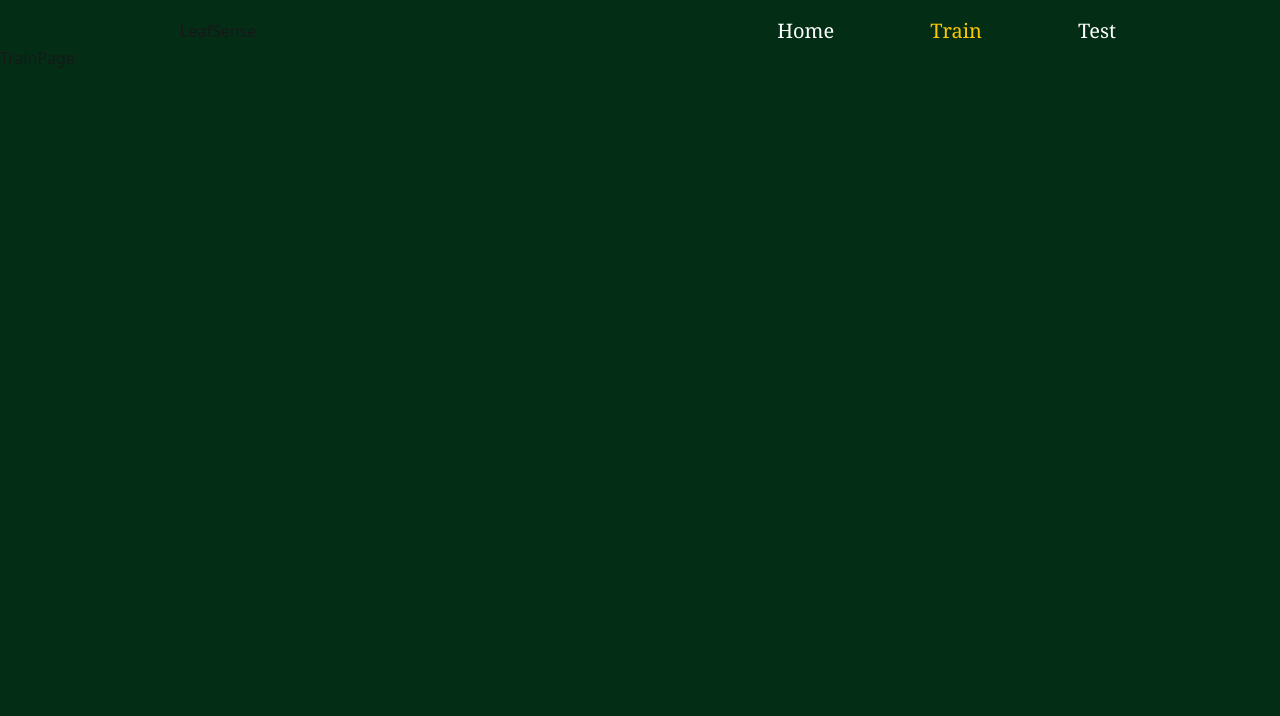
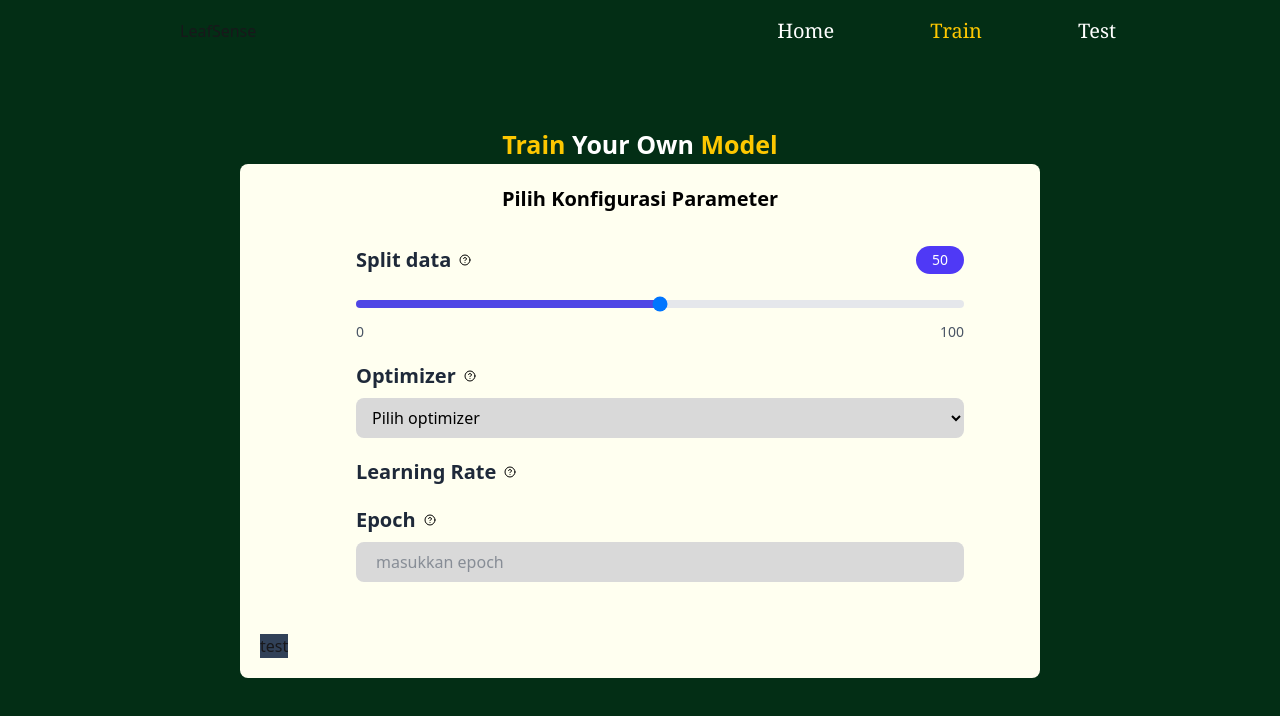
Before and after one commit to dionisiusragil13/herbal-leaf-classifier, a React (Vite) app in the folder frontend/: page /train in a window 1280 px wide. Shown: the top 716 px of the page. Built offline with nearby package versions, Linux system fonts and the light colour scheme; a web font is replaced by a local one.

Commit message:
input field ui for custiom training

```diff
--- a/frontend/src/components/InputParameter.jsx
+++ b/frontend/src/components/InputParameter.jsx
@@ -1,9 +1,104 @@
-import React from 'react'
+import React, { useState } from "react";
+import { CircleQuestionMark } from "lucide-react";
 
 function InputParameter() {
+  const [value, setValue] = useState(50);
+
+  const handleChange = (e) => {
+    setValue(Number(e.target.value));
+  };
+
   return (
-    <div>InputParameter</div>
-  )
+    <div className="flex flex-col bg-[#fffff0] w-[800px] h-auto rounded-lg">
+      <div className="flex justify-center mt-5">
+        <h1 className="text-black text-[20px] font-semibold">
+          Pilih Konfigurasi Parameter
+        </h1>
+      </div>
+
+      {/*Split data */}
+      <div className="ml-5 w-full">
+        <div className="w-full max-w-2xl mx-auto p-8">
+          <div className="mb-5">
+            <div className="flex items-center justify-between mb-4">
+              <div className="flex flex-row items-center gap-2">
+                <h2 className="text-xl font-semibold text-gray-800">
+                  Split data
+                </h2>
+                <CircleQuestionMark color="#000000" className="w-3 h-3" />
+              </div>
+              <div className="bg-indigo-600 text-white px-4 py-1 rounded-full text-sm font-medium">
+                {value}
+              </div>
+            </div>
+
+            <div className="relative">
+              <input
+                type="range"
+                min="0"
+                max="100"
+                value={value}
+                onChange={handleChange}
+                className="w-full h-2 bg-gray-200 rounded-lg appearance-none cursor-pointer slider"
+                style={{
+                  background: `linear-gradient(to right, #4f46e5 0%, #4f46e5 ${value}%, #e5e7eb ${value}%, #e5e7eb 100%)`,
+                }}
+              />
+
+              <div className="flex justify-between mt-2 text-sm text-gray-600">
+                <span>0</span>
+                <span>100</span>
+              </div>
+            </div>
+          </div>
+
+          {/* Optimizer */}
+          <div className="mb-5">
+            <div className="flex flex-row items-center gap-2 mb-2">
+              <h2 className="text-xl font-semibold text-gray-800">Optimizer</h2>
+              <CircleQuestionMark color="#000000" className="w-3 h-3" />
+            </div>
+
+            <select
+              className="w-full bg-[#d9d9d9] h-10 rounded-lg text-black pl-3
+               placeholder-black placeholder:font-light
+               focus:outline-none focus:ring-2 focus:ring-indigo-500"
+              defaultValue=""
+            >
+              <option value="" disabled>
+                Pilih optimizer
+              </option>
+              <option value="adam">Adam</option>
+              <option value="rmsprop">RMSprop</option>
+              <option value="sgd">SGD</option>
+            </select>
+          </div>
+          {/* Learning rate */}
+          <div className="mb-5">
+            <div className="flex flex-row items-center gap-2">
+              <h2 className="text-xl font-semibold text-gray-800">
+                Learning Rate
+              </h2>
+              <CircleQuestionMark color="#000000" className="w-3 h-3" />
+            </div>
+          </div>
+          {/* epoch */}
+          <div className="mb-5">
+            <div className="flex flex-row items-center gap-2 mb-2">
+              <h2 className="text-xl font-semibold text-gray-800">Epoch</h2>
+              <CircleQuestionMark color="#000000" className="w-3 h-3" />
+            </div>
+            <input
+              className=" w-full bg-[#d9d9d9] placeholder-gray-700/50 h-10 rounded-lg text-black pl-5"
+              type="number"
+              placeholder="masukkan epoch"
+            />
+          </div>
+        </div>
+        <button className="bg-slate-700 mb-5">test</button>
+      </div>
+    </div>
+  );
 }
 
-export default InputParameter
+export default InputParameter;
--- a/frontend/src/pages/TestPage.jsx
+++ b/frontend/src/pages/TestPage.jsx
@@ -2,7 +2,9 @@ import React from 'react'
 
 function TestPage() {
   return (
-    <div>TestPage</div>
+    <div className='flex items-center'>
+      <div></div>
+    </div>
   )
 }
 
--- a/frontend/src/pages/TrainPage.jsx
+++ b/frontend/src/pages/TrainPage.jsx
@@ -1,9 +1,21 @@
-import React from 'react'
+import React from "react";
+import InputParameter from "../components/InputParameter";
+import TextWithHighlight from "../components/HighLightedText";
 
 function TrainPage() {
   return (
-    <div>TrainPage</div>
-  )
+    <div className="min-h-scren flex flex-col items-center justify-center mt-20">
+      <div className="">
+        <h1 className="text-[25px] font-bold">
+          <TextWithHighlight
+            text={"Train Your Own Model"}
+            wordsToHighlight={["Train", "Model"]}
+          />
+        </h1>
+      </div>
+      <InputParameter />
+    </div>
+  );
 }
 
-export default TrainPage
+export default TrainPage;
```
Also changed, not shown: frontend/src/components/HighLightedText.jsx (indentation only).
